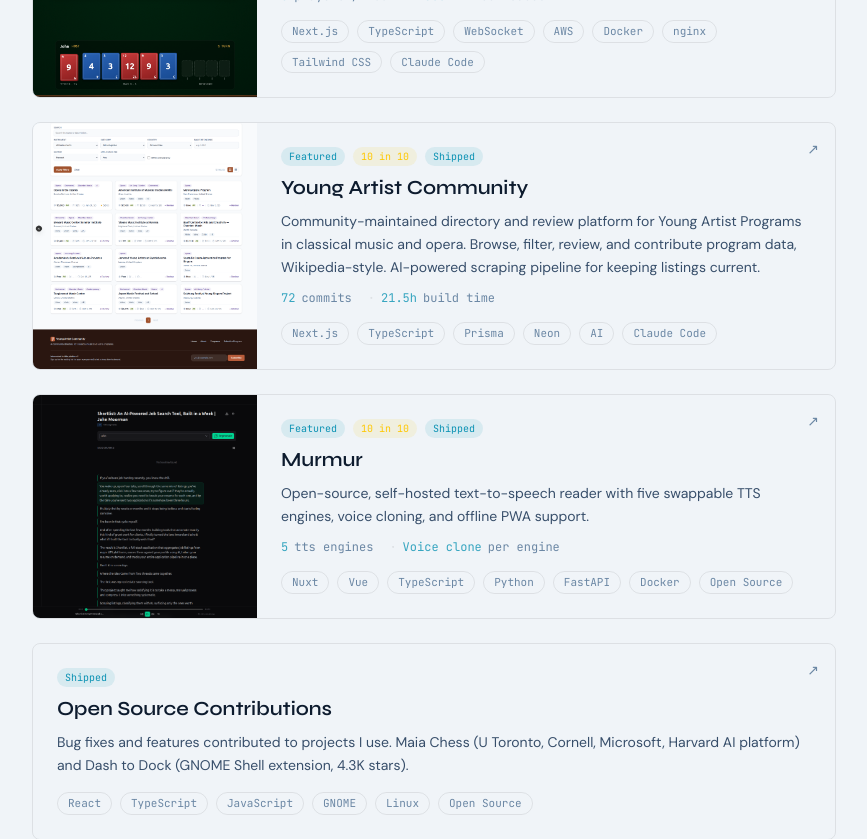
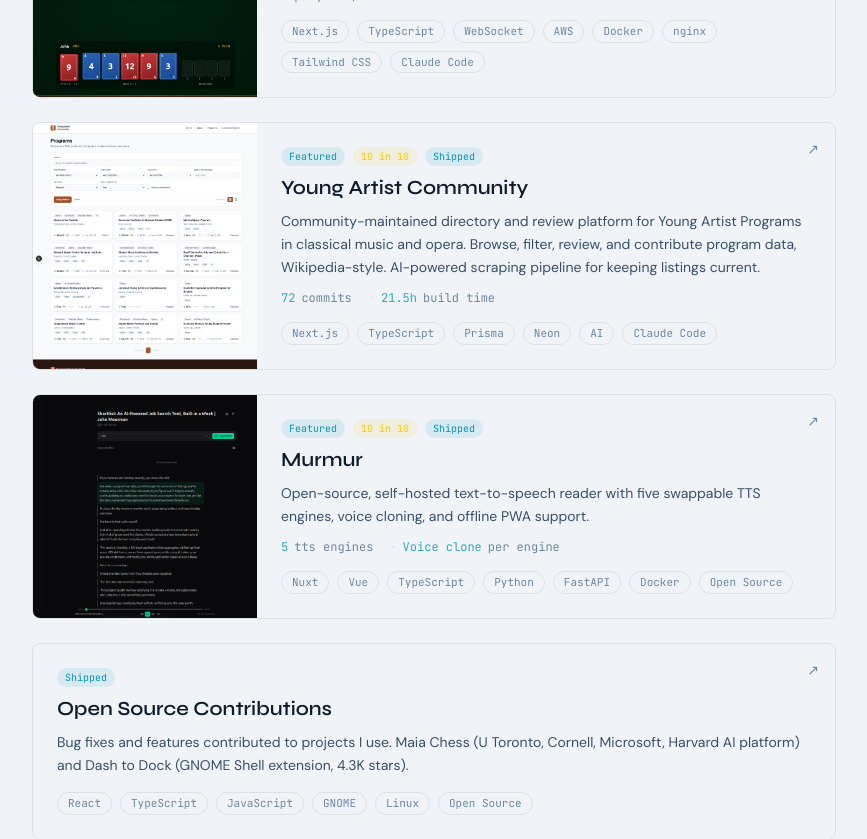
Before and after one commit to mojoro/john-moorman-portfolio, a Next.js app: page /work in a window 1280 px wide. Shown: the part 1120-1959 px from the top of the page, without its empty margins (326-1193 px from the left). Built offline with nearby package versions, Linux system fonts and the light colour scheme; no server answers.

Commit message:
Tighten thumbnail crop and stretch for work index cards

```diff
--- a/app/work/page.tsx
+++ b/app/work/page.tsx
@@ -106,14 +106,14 @@ export default async function WorkIndex() {
                   : "border-border hover:border-accent/40 hover:bg-bg-surface"
               }`}
             >
-              <div className="flex flex-col sm:flex-row">
+              <div className="flex flex-col items-stretch sm:flex-row">
                 {thumbnail && !isUpcoming && (
                   <div className="relative h-40 w-full overflow-hidden bg-bg-elevated sm:h-auto sm:w-56 sm:shrink-0">
                     <Image
                       src={thumbnail}
                       alt=""
                       fill
-                      className="object-cover transition-transform duration-500 group-hover:scale-[1.03]"
+                      className="object-cover object-top transition-transform duration-500 group-hover:scale-[1.03]"
                       sizes="(max-width: 640px) 100vw, 224px"
                     />
                   </div>
```
